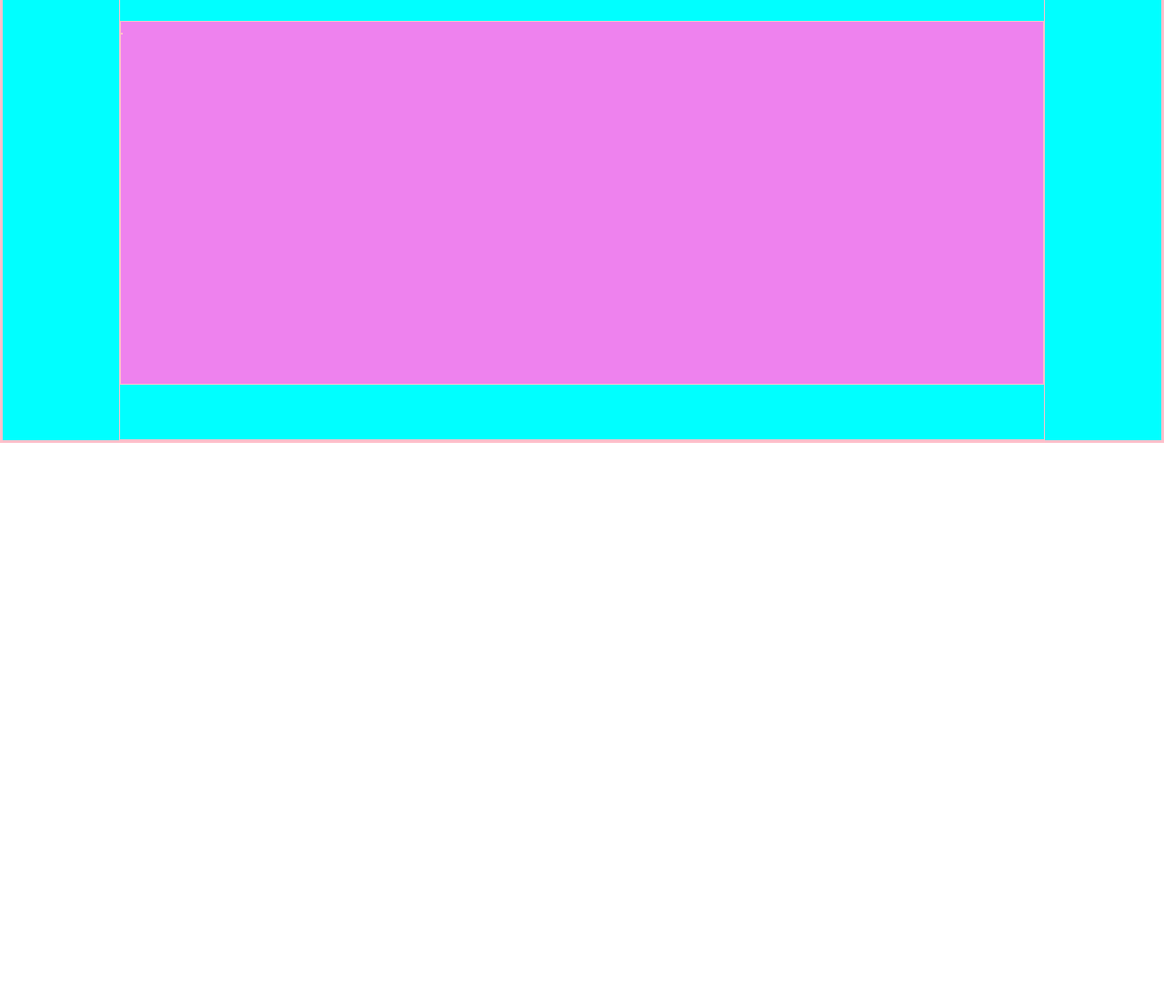
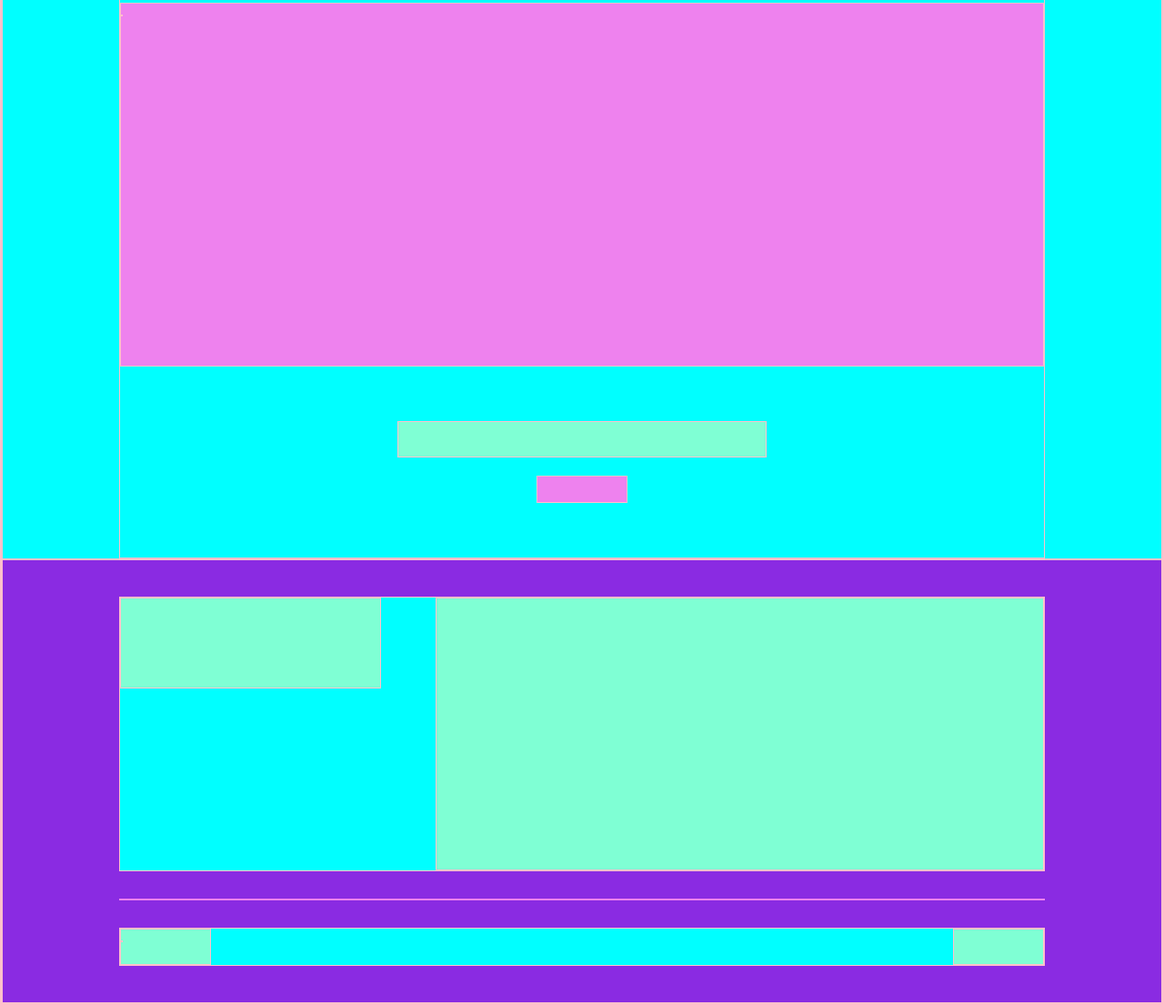
Before and after one commit to monica-harabagiu/htmlcss-struttura-discord, a plain HTML site: page index.html in a window 1280 px wide. Shown: the part 2175-3280 px from the top of the page at 91% size. Before the commit the page ends 2662 px from the top, so only its background shows below. Drawn offline with Linux system fonts and the light colour scheme.

Commit message:
footer layout

```diff
--- a/assets/css/style.css
+++ b/assets/css/style.css
@@ -117,18 +117,19 @@ section figure {
     gap: 40px;
 }
 
-.column-reverse figure {
+.column figure {
     width: 100%;
 }
 
 .column {
     flex-direction: column;
     gap: 20px;
-    justify-content: center;
+    align-items: center;
 }
 
 .cta-text {
     height: 150px;
+    width: 100%;
     background-color: blueviolet;
 
 }
@@ -144,3 +145,61 @@ section figure {
     height: 60px;
     background-color: aqua;
 }
+
+.column h6 {
+    height: 40px;
+    width: 40%;
+    background-color: aquamarine;
+    margin-top: 40px;
+}
+
+.column button {
+    width: 100px;
+    height: 30px;
+    background-color: violet;
+}
+
+footer {
+    background-color: blueviolet;
+    padding-inline: 10%;
+    padding-block: 40px;
+}
+
+.nav-footer {
+    gap: 60px;
+    background-color: aqua;
+}
+
+.contact-footer {
+    width: 30%;
+    height: 100px;
+    background-color: aquamarine;
+}
+
+.menu-footer {
+    width: 70%;
+    height: 300px;
+    background-color: aquamarine;
+}
+
+hr {
+    border: 1px solid violet;
+    margin-block: 30px;
+}
+
+.end-footer {
+    justify-content: space-between;
+    background-color: aqua;
+}
+
+.end-footer figure {
+    background-color: aquamarine;
+    height: 40px;
+    width: 100px;
+}
+
+.end-footer button {
+    background-color: aquamarine;
+    height: 40px;
+    width: 100px;
+}
--- a/index.html
+++ b/index.html
@@ -67,17 +67,33 @@
             </div>
         </section>
 
-        <section class="flex column-reverse">
-            <figure>
-                <img src="" alt="">
-            </figure>
+        <section class="flex column">
             <div class="cta-text flex column">
                 <h2></h2>
                 <p></p>
             </div>
+            <figure>
+                <img src="" alt="">
+            </figure>
+            <h6></h6>
+            <button></button>
         </section>
 
     </main>
 
+    <footer>
+        <div class="flex nav-footer">
+            <div class="contact-footer"></div>
+            <ul class="menu-footer"></ul>
+        </div>
+        <hr>
+        <div class="flex end-footer">
+            <figure>
+                <img src="" alt="">
+            </figure>
+            <button></button>
+        </div>
+    </footer>
+
 </body>
 </html>
```
